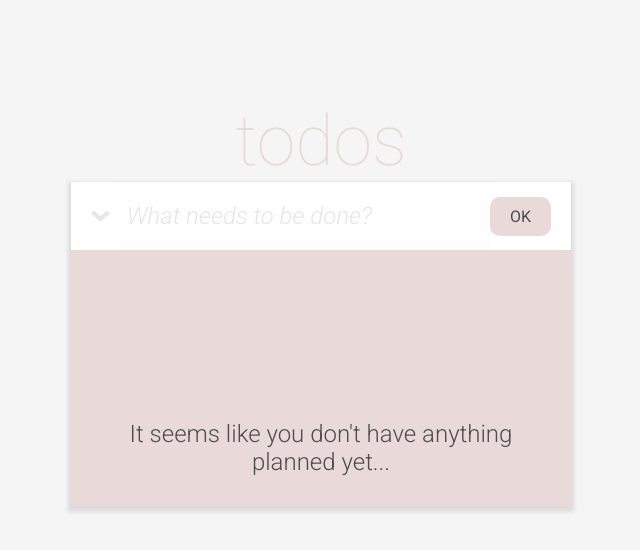
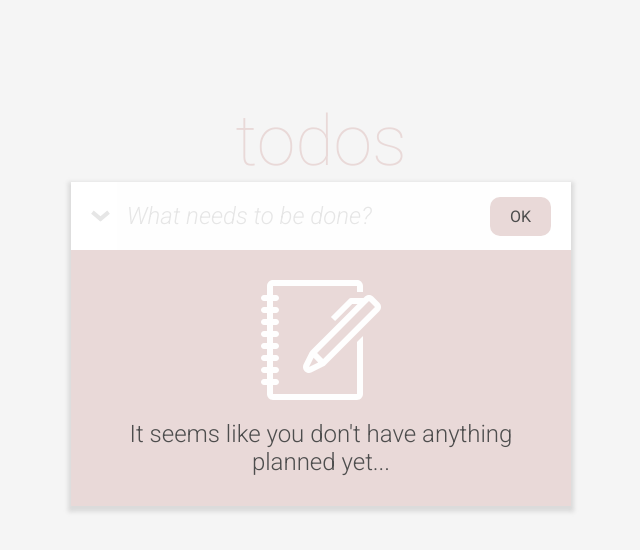
Before and after one commit to malinasavina/todos-test-task, a React (Create React App) app: page / in a window 1280 px wide. Shown: the top 550 px of the page, without its empty margins (319-959 px from the left). Built offline with nearby package versions, Linux system fonts and the light colour scheme.

Commit message:
Add notebook icon

```diff
--- a/src/components/NoTodos.tsx
+++ b/src/components/NoTodos.tsx
@@ -1,7 +1,7 @@
 export default function NoTodos() {
     return(
         <div className="todos__no-tasks">
-            <div className="todos__no-tasks-icon"></div>
+            <span className="todos__no-tasks-icon"></span>
             <p className="todos__no-tasks-text">
                 It seems like you don't have anything planned yet...
             </p>
--- a/src/index.css
+++ b/src/index.css
@@ -175,28 +175,6 @@ body {
   border-radius: 50%;
 }
 
-/* .todos__task-check::before {
-  position: absolute;
-  content: "";
-  top: 50%;
-  left: 50%;
-  width: 10px;
-  height: 2px;
-  background-color: tomato;
-  transform: translate(-50%, -50%);
-} */
-
-/* .todos__task-check::after {
-  position: absolute;
-  content: "";
-  top: 50%;
-  left: 50%;
-  width: 10px;
-  height: 2px;
-  background-color: cyan;
-  transform: translate(-50%, -50%);
-} */
-
 /* Checked */
 .todos__task-check:has(+ .todos__task-input:checked) {
   border: 1px solid #9e9e9e;
@@ -285,11 +263,8 @@ body {
   margin-bottom: 20px;
   width: 120px;
   height: 120px;
-}
-
-.todos__no-tasks-svg {
-  width: 100%;
-  height: 100%;
+  background-image: url('./assets/notebook.svg');
+  background-size: contain;
 }
 
 .todos__no-tasks-text {
```
Also changed, not shown: src/assets/notebook.svg (added).
